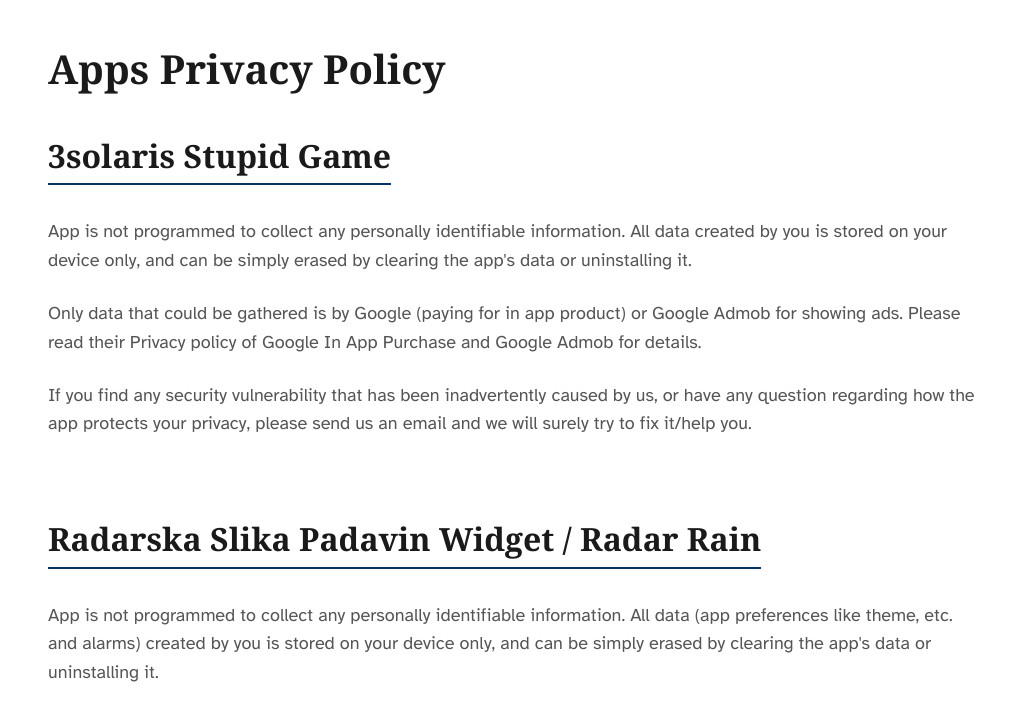
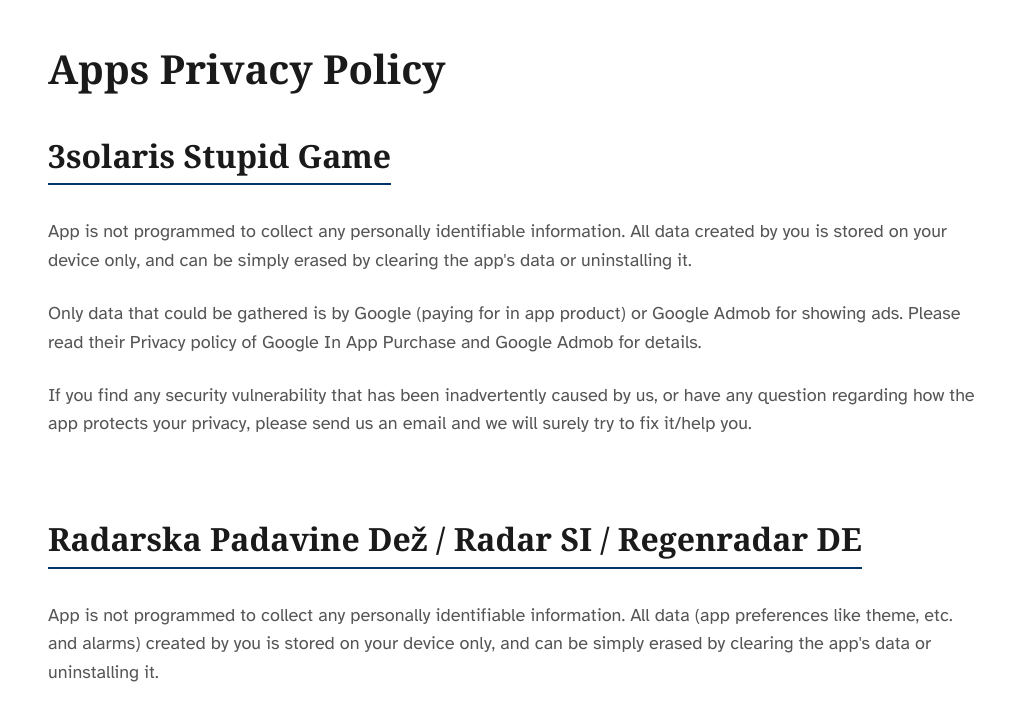
Before and after one commit to MoHortus/mohortus.github.io, an Astro site: page /privacy-policy in a window 1280 px wide. Shown: the part 75-785 px from the top of the page, without its empty margins (128-1141 px from the left). Built offline with nearby package versions, Linux system fonts and the light colour scheme; Astro itself is replaced by a stand-in of ours.

Commit message:
privacy policy, radar apps changes

```diff
--- a/src/pages/privacy-policy.astro
+++ b/src/pages/privacy-policy.astro
@@ -46,7 +46,7 @@ const description = 'Privacy policy for MoHortus Android apps.';
 			</div>
 
 			<div class="policy-section">
-				<h2>Radarska Slika Padavin Widget / Radar Rain</h2>
+				<h2>Radarska Padavine Dež / Radar SI / Regenradar DE</h2>
 				<p>
 					App is not programmed to collect any personally identifiable information.
 					All data (app preferences like theme, etc. and alarms) created by you is stored
```
